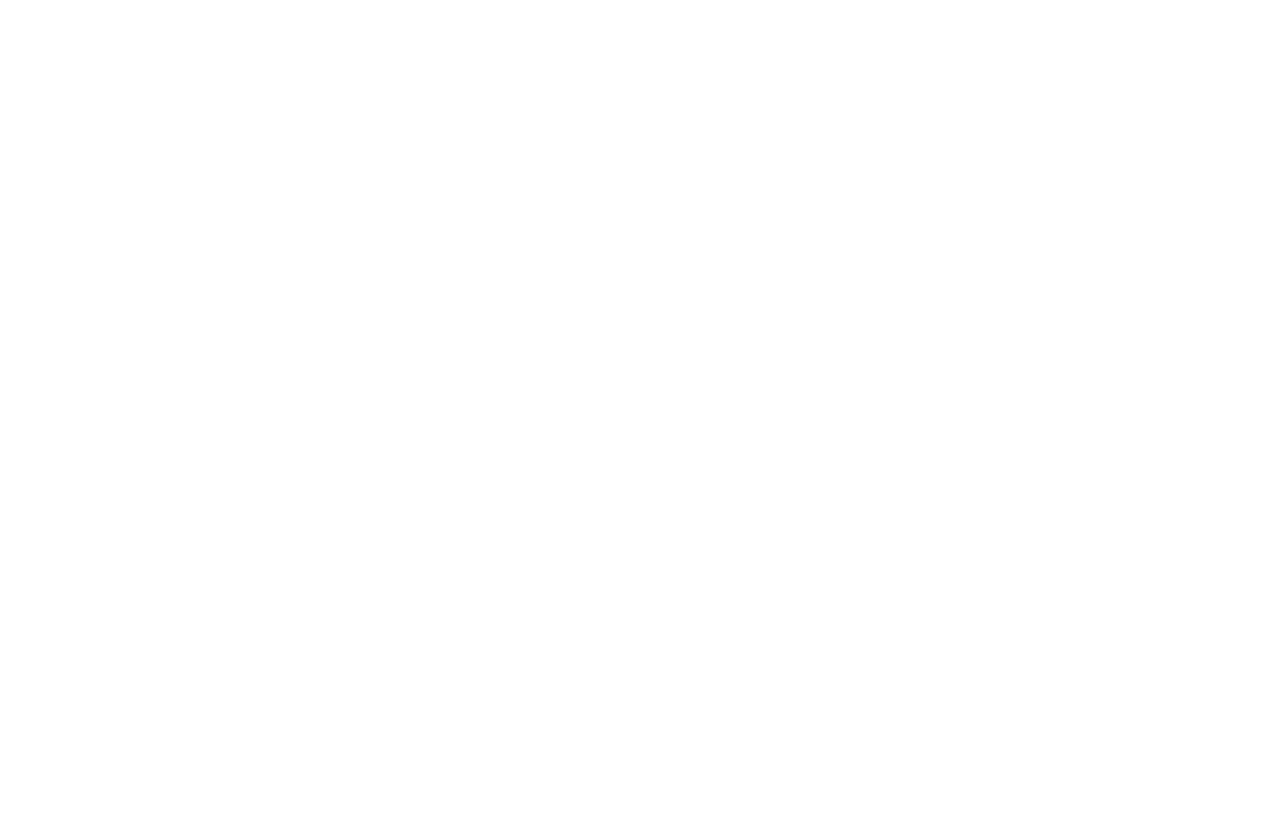
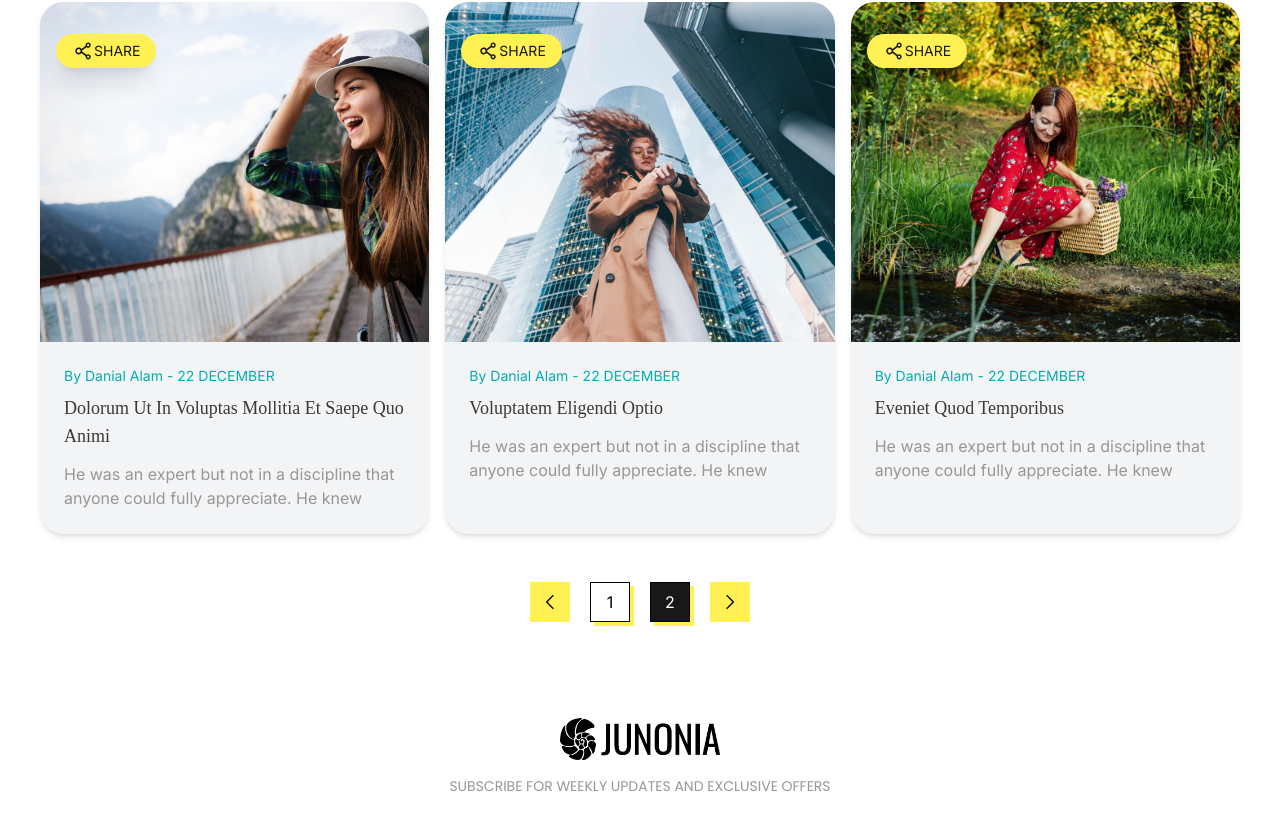
Before and after one commit to mufaqar/truejob, a Next.js app: page /blogs2 in a window 1280 px wide. Shown: the part 2537-3351 px from the top of the page. Before the commit the page ends 1819 px from the top, so only its background shows below. Built offline with nearby package versions, Linux system fonts and the light colour scheme; a web font is replaced by a local one.

Commit message:
new page

```diff
--- a/src/app/blogs/page.tsx
+++ b/src/app/blogs/page.tsx
@@ -1,7 +1,7 @@
 "use client";
 
 import Layout from "@/components/Layout/Layout";
-//import Pagination from "@/components/Pagination/pagination";
+
 import Slider from "@/components/Slider/Slider";
 import { SideBarHeading } from "@/components/aside";
 import Footer1 from "@/components/footer";
@@ -134,7 +134,7 @@
               }
             })}
           </div>
-          {/* <Pagination data={PostMokeData.slice(5)} PaginatedData={PaginatedData} /> */}
+
         </section>
       </Layout>
       <Footer1 />
--- a/src/app/blogs2/page.tsx
+++ b/src/app/blogs2/page.tsx
@@ -1,7 +1,7 @@
 "use client";
 
 import Layout from "@/components/Layout/Layout";
-//import Pagination from "@/components/Pagination/pagination";
+import Pagination from "@/components/Pagination/pagination";
 import Slider from "@/components/Slider/Slider";
 import { SideBarHeading } from "@/components/aside";
 import Footer1 from "@/components/footer";
@@ -139,7 +139,7 @@
               }
             })}
           </div>
-
+          <Pagination data={PostMokeData.slice(5)} PaginatedData={PaginatedData} />
         </section>
       </Layout>
       <Footer1 />
--- a/src/app/categories/page.tsx
+++ b/src/app/categories/page.tsx
@@ -37,7 +37,7 @@
           );
         })}
       </section>
-      <Pagination data={categoriesDate} PaginatedData={PaginatedData} perpage={12}/>
+      <Pagination data={categoriesDate} PaginatedData={PaginatedData} perpage={12} />
     </div>
   );
 };
```
